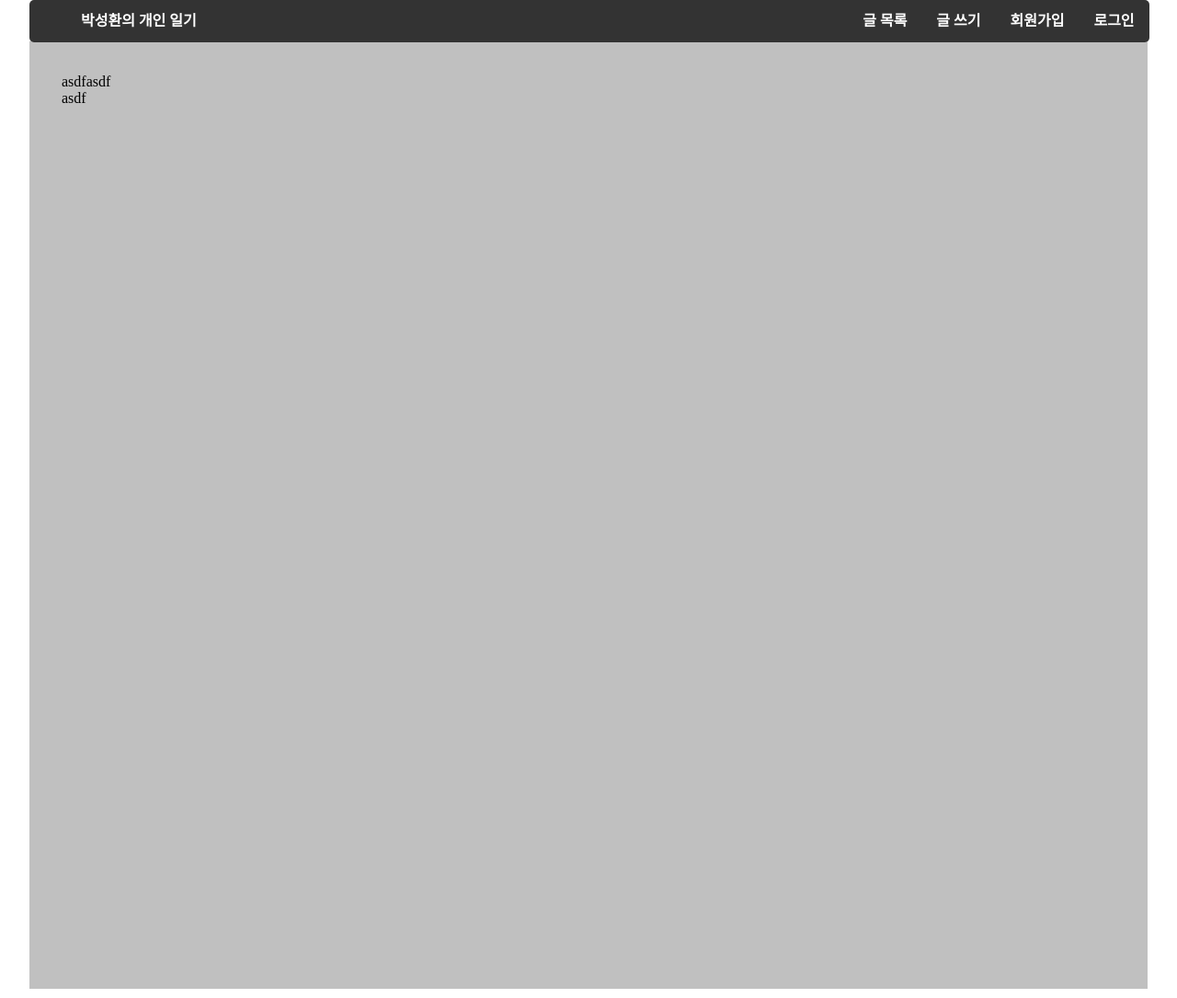
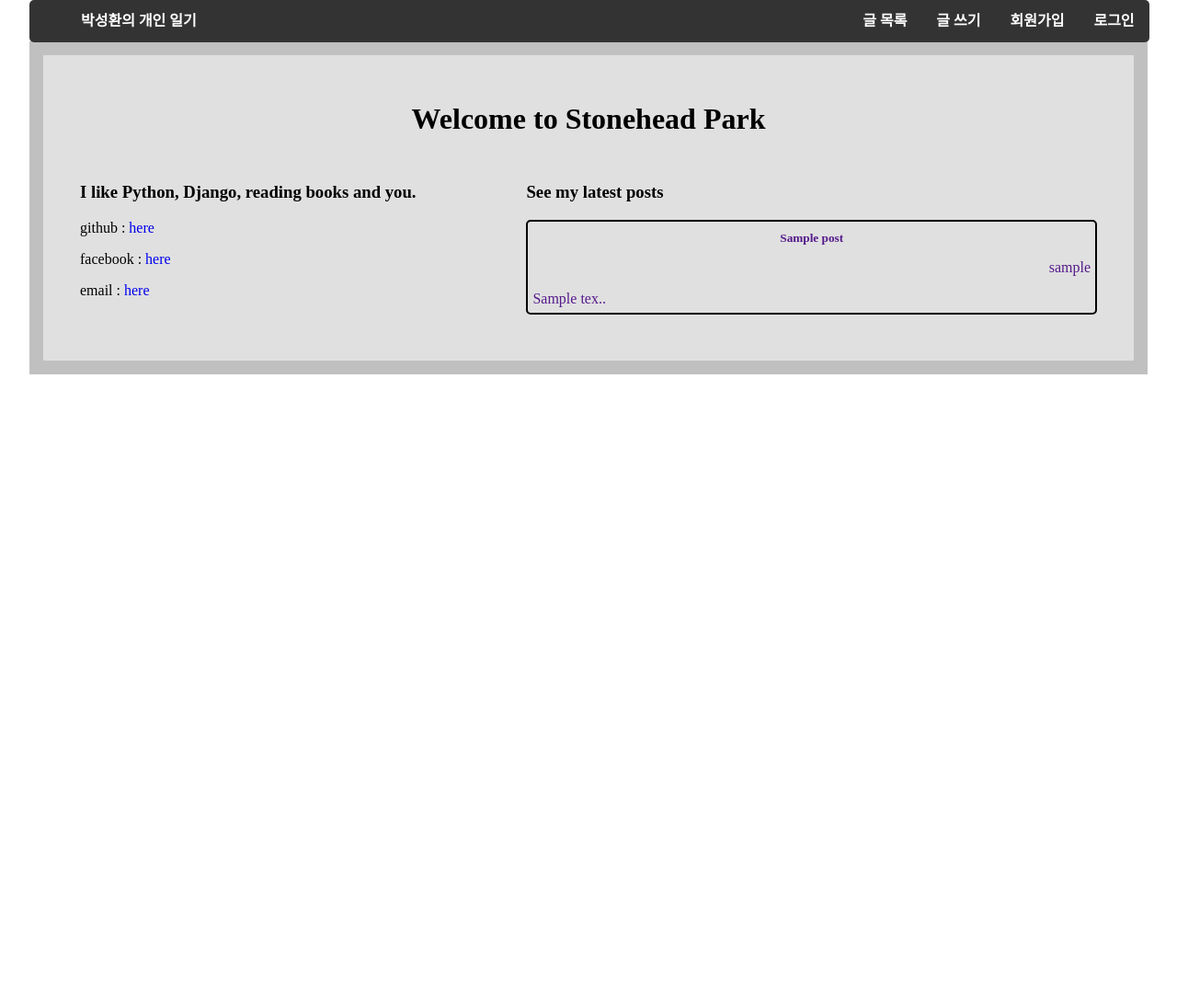
Before and after one commit to shoark7/diary-blog, a Django app: page / in a window 1280 px wide. Shown: the whole page at 92% size. After the commit the page ends 407 px from the top, so only its background shows below. Run offline with Django 3.2, Linux system fonts and the light colour scheme; tables that the repository leaves empty hold one stand-in row (values such as "Sample post").

Commit message:
Made a index view

```diff
--- a/blog/admin.py
+++ b/blog/admin.py
@@ -1 +1,5 @@
 from django.contrib import admin
+from .models import Post
+
+
+admin.site.register(Post)
--- a/blog/models.py
+++ b/blog/models.py
@@ -1,13 +1,22 @@
 from django.db import models
-from user.models import BlogUser
+from diary_blog import settings
 
 
-class Blog(models.Model):
-    writer = models.ForeignKey(BlogUser)
+class Post(models.Model):
+    writer = models.ForeignKey(settings.AUTH_USER_MODEL)
+    title = models.CharField(max_length=100)
     text = models.TextField()
     written_date = models.DateTimeField(auto_now_add=True)
-    categories = models.ManyToManyField('Category')
+    categories = models.OneToOneField('Category', blank=True, null=True)
+
+    class Meta:
+        ordering = ['-written_date']
+
+    def __str__(self):
+        return self.writer.username[:10] + ":" + self.title[:20]
+
 
 
 class Category(models.Model):
     category = models.CharField(max_length=30)
+    counts = models.IntegerField(default=0)
--- a/blog/views.py
+++ b/blog/views.py
@@ -3,7 +3,13 @@ from django.http import HttpResponse
 from django.shortcuts import render
 from django.template import loader
 
+from .models import Category, Post
+
 
 def index(request):
+    latest_posts = Post.objects.all()[:5]
+    context = {'latest_posts': latest_posts}
+
+
     template = loader.get_template('blog/index.html')
-    return HttpResponse(template.render())
+    return HttpResponse(template.render(context))
--- a/static/style.css
+++ b/static/style.css
@@ -61,9 +61,8 @@ ul.menu > li > a {
 
 .content-body {
 	background-color: #c0c0c0;
-	height: 1000px;
 	margin-top: 45px;
-	padding: 15px;
+	padding: 5px;
 }
 
 #index {
@@ -91,7 +90,6 @@ ul.menu > li > a {
 	border: 1px solid black;
 	padding: 2px;
 }
-
 .middle-container > form  input {
 
 }
@@ -101,7 +99,7 @@ ul.menu > li > a {
 	color: red;
 	background-color: pink;
 	border-radius: 10px;
-	padding: 15px 10px;
+	padding: 0 10px;
 	margin: 10px;
 }
 
@@ -121,3 +119,45 @@ ul.menu > li > a {
 	float: right;
 	width: 50%
 }
+
+
+.bg {
+	background-color: #e0e0e0;
+	margin: 10px 10px;
+	padding: 30px 30px;
+}
+
+.row {
+	display: flex;
+}
+
+.index-left {
+	/*display: inline-block;*/
+	/*width: 34%;*/
+	flex: 1.5;
+	margin: 10px;
+}
+
+
+.index-right {
+	/*display: inline-block;*/
+	/*width: 60%;*/
+	flex: 2;
+	margin: 10px;
+}
+
+.post > h5 {
+	margin: 5px;
+	text-align: center;
+}
+
+.post {
+	border: 2px solid black;
+	border-radius: 5px;
+	padding: 5px;
+	margin-bottom: 10px;
+}
+
+.text {
+
+}
--- a/templates/blog/index.html
+++ b/templates/blog/index.html
@@ -1,9 +1,37 @@
 {% extends 'base.html' %}
 
 {% block 'content' %}
-  <div id="index">
-    <div>asdfasdf</div>
-    <div>asdf</div>
-  </div>
+
+<h1 class='text-center'>Welcome to Stonehead Park</h1>
+
+
+<div class="row">
+	<div class="index-left">
+		<h3>I like Python, Django, reading books and you.</h3>
+		<p>
+		<span>github : </span> <a target='_blank' href="http://www.github.com/shoark7">here</a>
+		</p>
+		<p>
+		<span>facebook : </span> <a target='_blank' href="http://www.facebook/shoark7">here</a>
+		</p>
+		<p>
+		<span>email : </span> <a target='_blank' href="http://shoark7@gmail.com">here</a>
+		</p>
+
+	</div>
+	<div class="index-right">
+		<h3>See my latest posts</h3>
+		{% for post in latest_posts %}
+		<a href="">
+			<div class="post">
+				<h5>{{ post.title }}</h5>
+				<p style='text-align: right'>{{ post.writer.username }}</p>
+				<div class="text">{{ post.text|slice:":10" }}..</div>
+			</div>
+		</a>
+
+		{% endfor %}
+	</div>
+</div>
 
 {% endblock %}
```
Also changed, not shown: templates/user/sign_up.html (+20 -19 lines), user/forms.py (added, +18 -0 lines), user/views.py (+60 -27 lines), blog/migrations/0001_initial.py (added), blog/migrations/0002_post_writer.py (added), blog/migrations/0003_auto_20170719_1420.py (added), blog/migrations/0004_post_title.py (added), user/migrations/0001_initial.py, user/migrations/0002_auto_20170717_1509.py (deleted).
